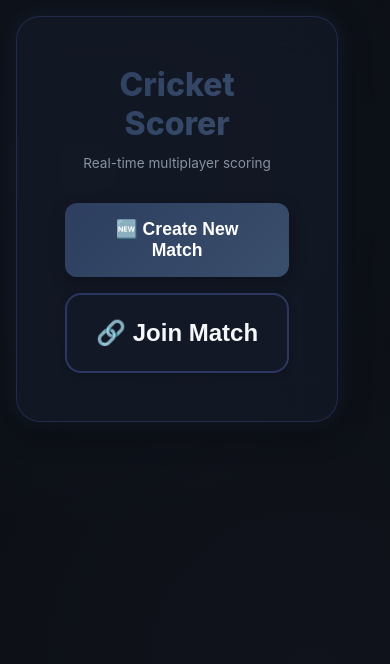
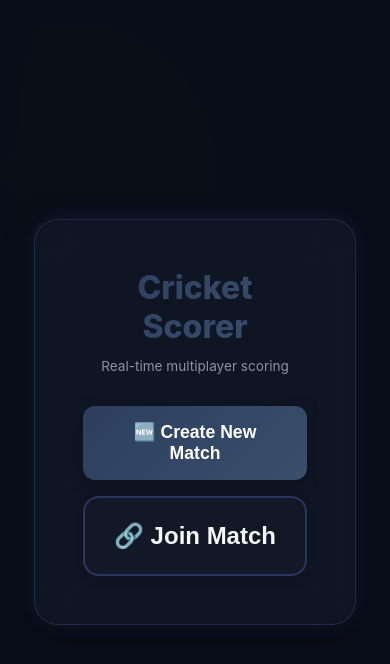
Before and after one commit to PanchajanyaThummala/cricket-scorer, a Next.js app: page / in a window 390 px wide. Shown: the top 664 px of the page. Built offline with nearby package versions, Linux system fonts and the light colour scheme.

Commit message:
fix: center landing page on mobile using flexbox

```diff
--- a/app/cricket-scorer.css
+++ b/app/cricket-scorer.css
@@ -87,6 +87,22 @@ body::before {
 }
 
 /* Modal Styles */
+/* Landing Page Overlay - Centered */
+.modal-overlay {
+    position: fixed;
+    top: 0;
+    left: 0;
+    width: 100%;
+    height: 100%;
+    display: flex;
+    align-items: center;
+    justify-content: center;
+    background: rgba(10, 14, 26, 0.95);
+    backdrop-filter: blur(10px);
+    z-index: 2000;
+    padding: var(--space-md);
+}
+
 .modal {
     position: fixed;
     top: 0;
```
